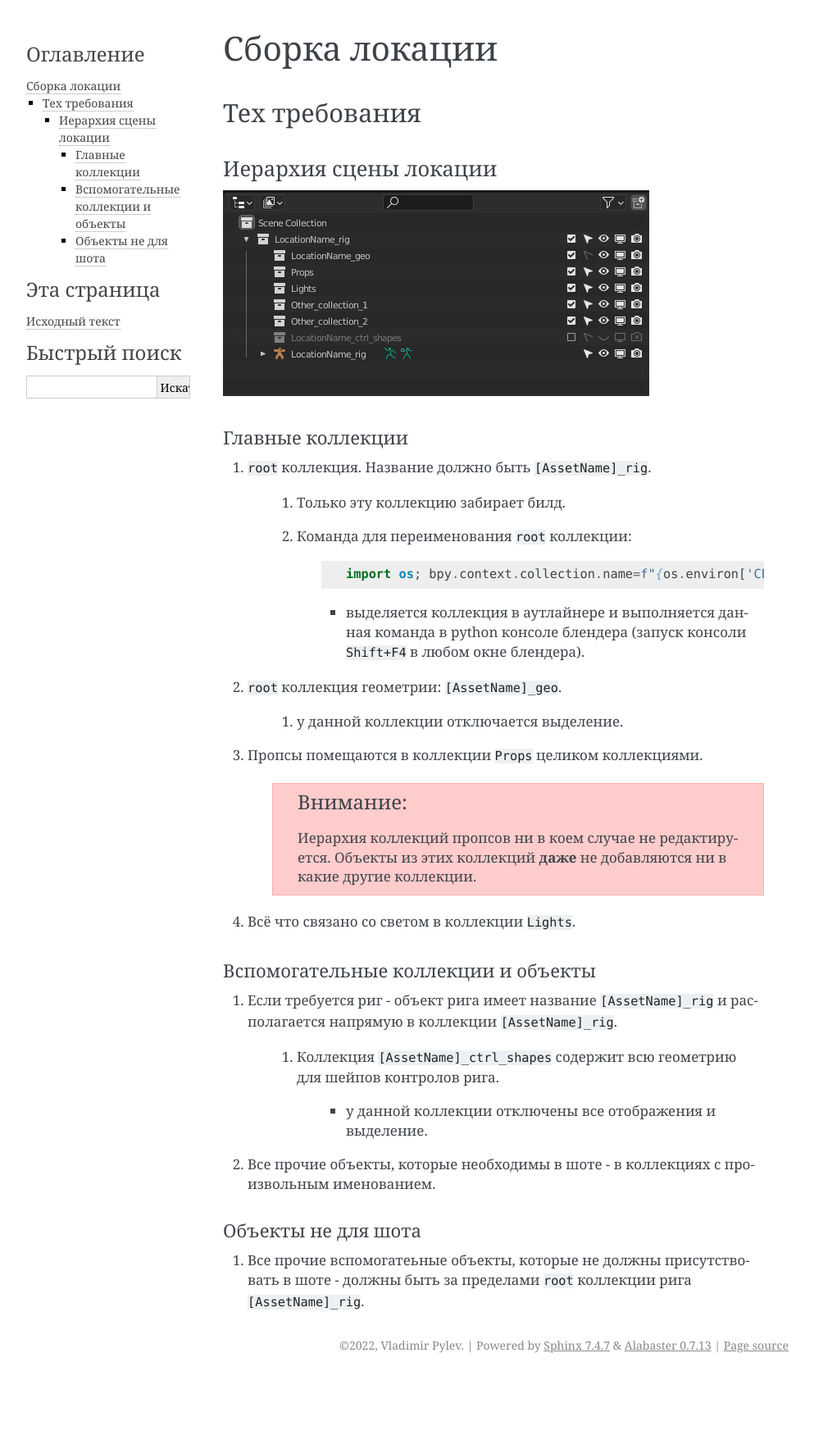
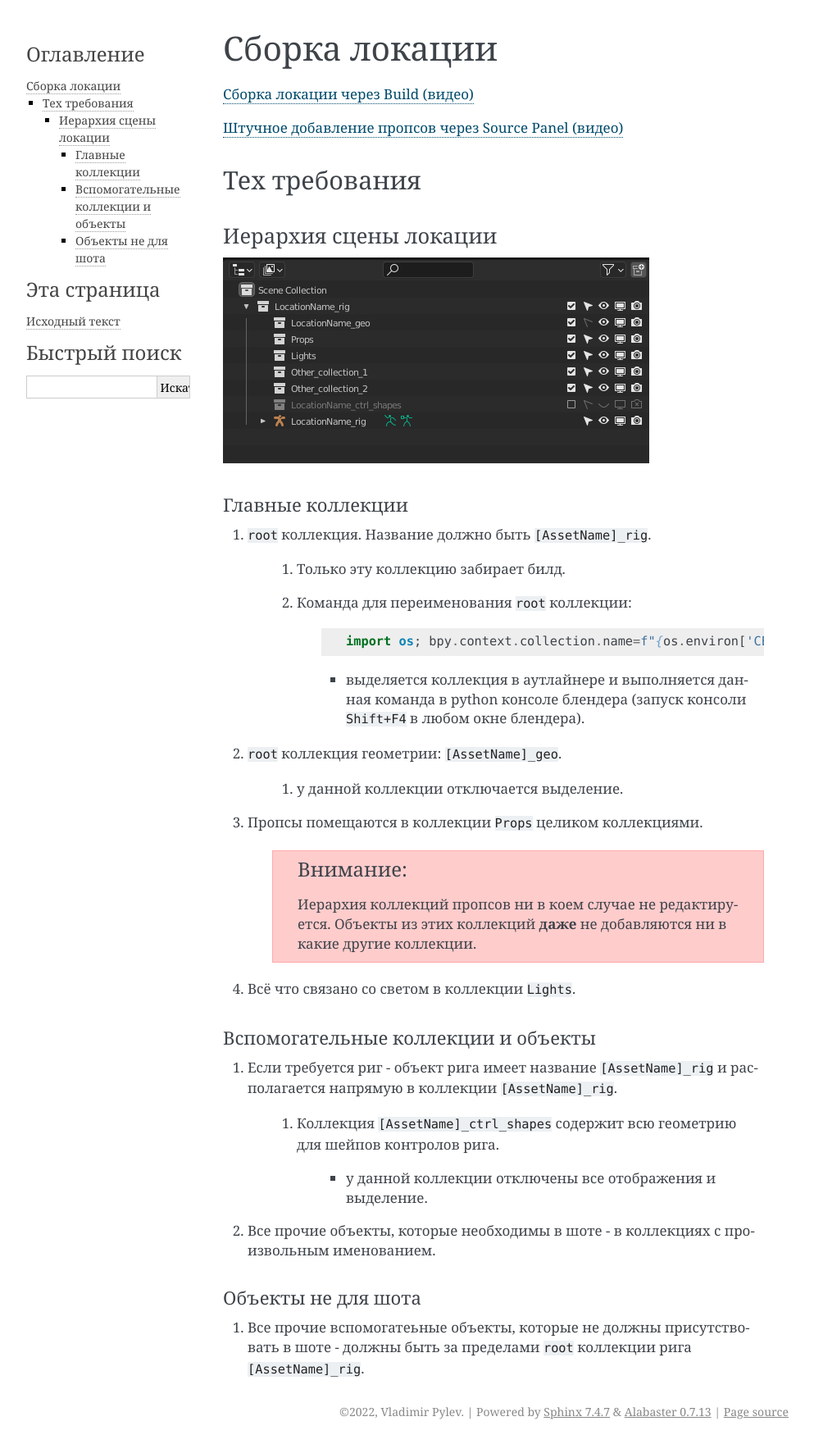
Before and after one commit to volodya-renderberg/cerebro-b3d-connect-manual, a Sphinx documentation site: the page built from docs/source/manual/processes/location.rst, in a window 1280 px wide. Shown: the whole page at 82% size, without its empty margins (148-1141 px from the left). Built offline with Sphinx 7.4.7, drawn with Linux system fonts in a browser that asks for light colours; before the commit the page ends 1680 px from its top, so only the background shows below that.

Commit message:
сборка локаций

```diff
--- a/docs/source/manual/processes/location.rst
+++ b/docs/source/manual/processes/location.rst
@@ -2,6 +2,10 @@
 
 Сборка локации
 ================
+
+`Сборка локации через Build (видео) <https://disk.yandex.ru/i/w61Re-V6TAbGcg>`_
+
+`Штучное добавление пропсов через Source Panel (видео) <https://disk.yandex.ru/i/v7CENRmOYLSTeA>`_
 
 Тех требования
 ----------------
```
